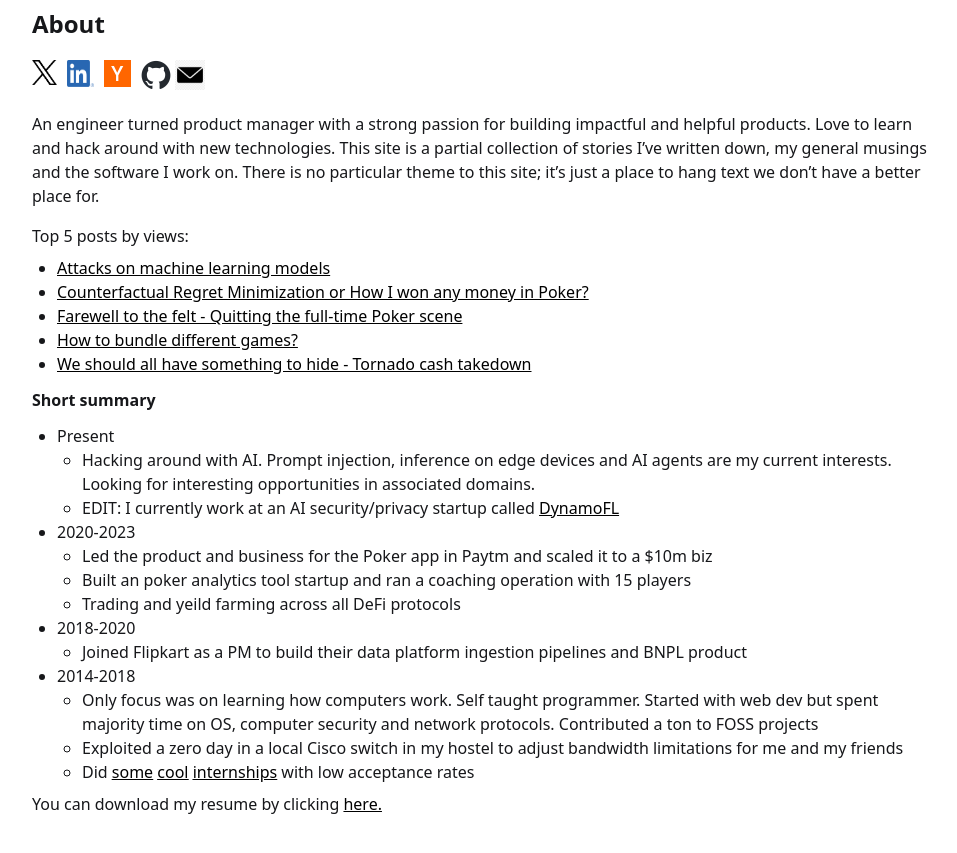
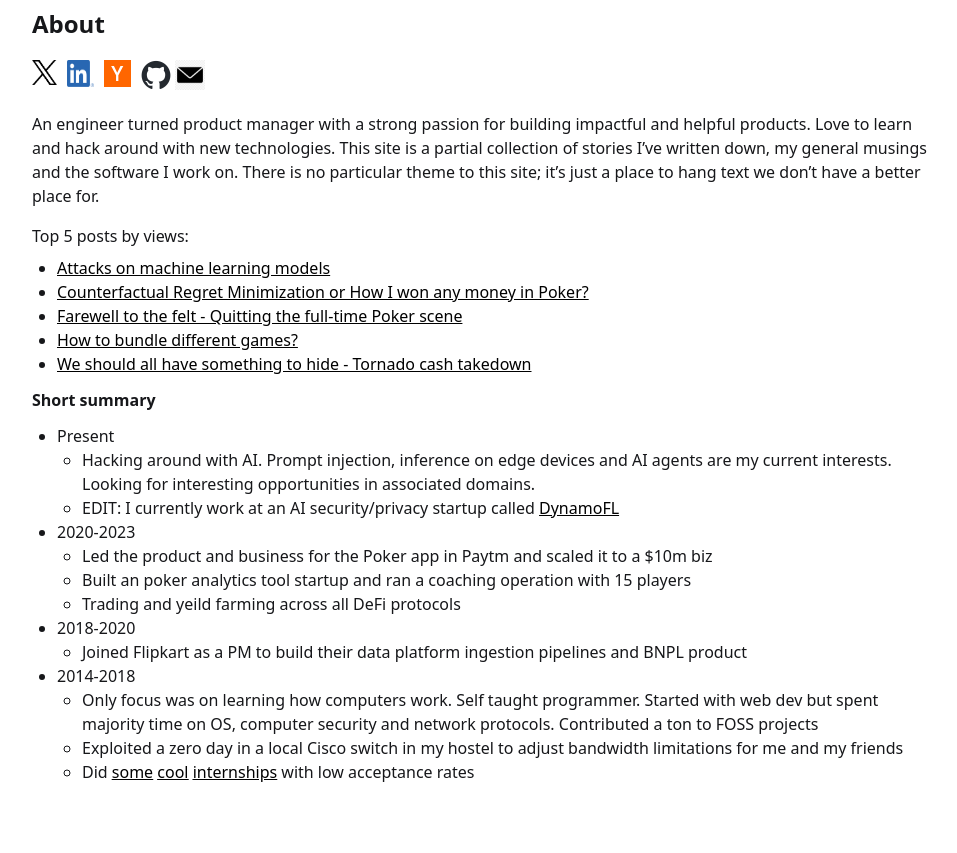
Before and after one commit to r-nikhil/r-nikhil.github.io, a Jekyll site: the page built from _pages/about.md, in a window 1280 px wide, cut to the strip 152-1040 px from the top of the page. Shown: the top 853 px of the strip, without its empty margins (160-1117 px from the left). Built offline with Jekyll 4.4.1, drawn with Linux system fonts in a browser that asks for light colours.

Commit message:
Update about.md

```diff
--- a/_pages/about.md
+++ b/_pages/about.md
@@ -43,7 +43,7 @@ Top 5 posts by views:
     - Exploited a zero day in a local Cisco switch in my hostel to adjust bandwidth limitations for me and my friends
     - Did <ins>[some](https://summerofcode.withgoogle.com/)</ins> <ins>[cool](https://owasp.org/www-community/initiatives/code_sprint/)</ins> <ins>[internships](https://education.wolfram.com/summer-school)</ins> with low acceptance rates
 
-You can download my resume by clicking <a href= "https://rnikhil.com/assets/files/resume.pdf"> here. </a>
+
 
 
 <!-- #### Detailed Work experience(outdated)
```
